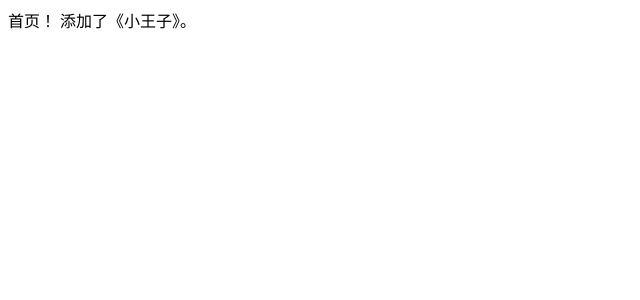
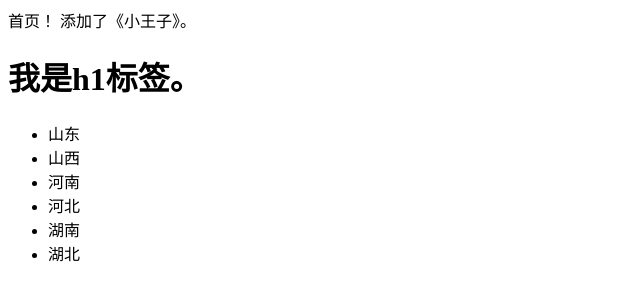
Before and after one commit to lexpolo/Firstdemo, a plain HTML site: page index.html in a window 1280 px wide. Shown: the whole page, without its empty margins (0-640 px from the left). Drawn offline with Linux system fonts and the light colour scheme.

Commit message:
增加了内容

```diff
--- a/index.html
+++ b/index.html
@@ -9,5 +9,17 @@
 <body>
   首页！
   添加了《小王子》。
+  <h1>我是h1标签。</h1>
+  <div class="box">
+    <ul>
+      <li>山东</li>
+      <li>山西</li>
+      <li>河南</li>
+      <li>河北</li>
+      <li>湖南</li>
+      <li>湖北</li>
+    </ul>
+
+  </div>
 </body>
 </html>
```
